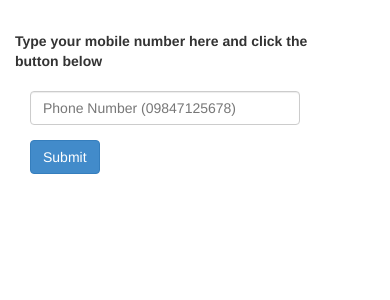
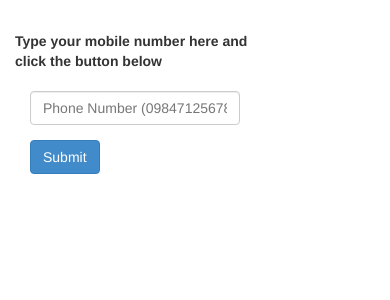
Before and after one commit to ajkumark/socialprofiles, a Django app: template fullcontactapp/templates/messages.html in a window 390 px wide. Shown: the part 59-359 px from the top of the page. Run offline with Django 3.2, Linux system fonts and the light colour scheme; the template is opened without the code that fills it, so the values that code supplies are empty; some libraries are stand-ins or nearby versions.

Commit message:
modifications in add unit

```diff
--- a/fullcontactapp/templates/messages.html
+++ b/fullcontactapp/templates/messages.html
@@ -2,7 +2,7 @@
 {% block title %}Social Profiles{% endblock %}
 {% load staticfiles %}
 {% block content %}
-	<form class="form-horizontal col-md-10 col-xs-10" method="post" action="">{% csrf_token %}
+	<form class="form-horizontal col-md-10 col-xs-8" method="post" action="">{% csrf_token %}
 		<div class="form-group">
 			<div>
 				<label>Type your mobile number here and click the button below</label>
@@ -20,7 +20,7 @@
 		</div>
 	</form>
 	{% if msg %}
-	<div class="alert alert-danger alert-dismissible fade in col-md-10 col-xs-10" role="alert">
+	<div class="alert alert-danger alert-dismissible fade in col-md-10 col-xs-8" role="alert">
       <button type="button" class="close" data-dismiss="alert" aria-label="Close"><span aria-hidden="true">×</span></button>
       <h4 id="oh-snap!-you-got-an-error!"><center><h1>April Fool!!!!</h1></center><a class="anchorjs-link" href="#oh-snap!-you-got-an-error!"><span class="anchorjs-icon"></span></a></h4>
       <center><p>(This was only intended to be a prank. All your messages are totally safe!!!)</p></center>
```
